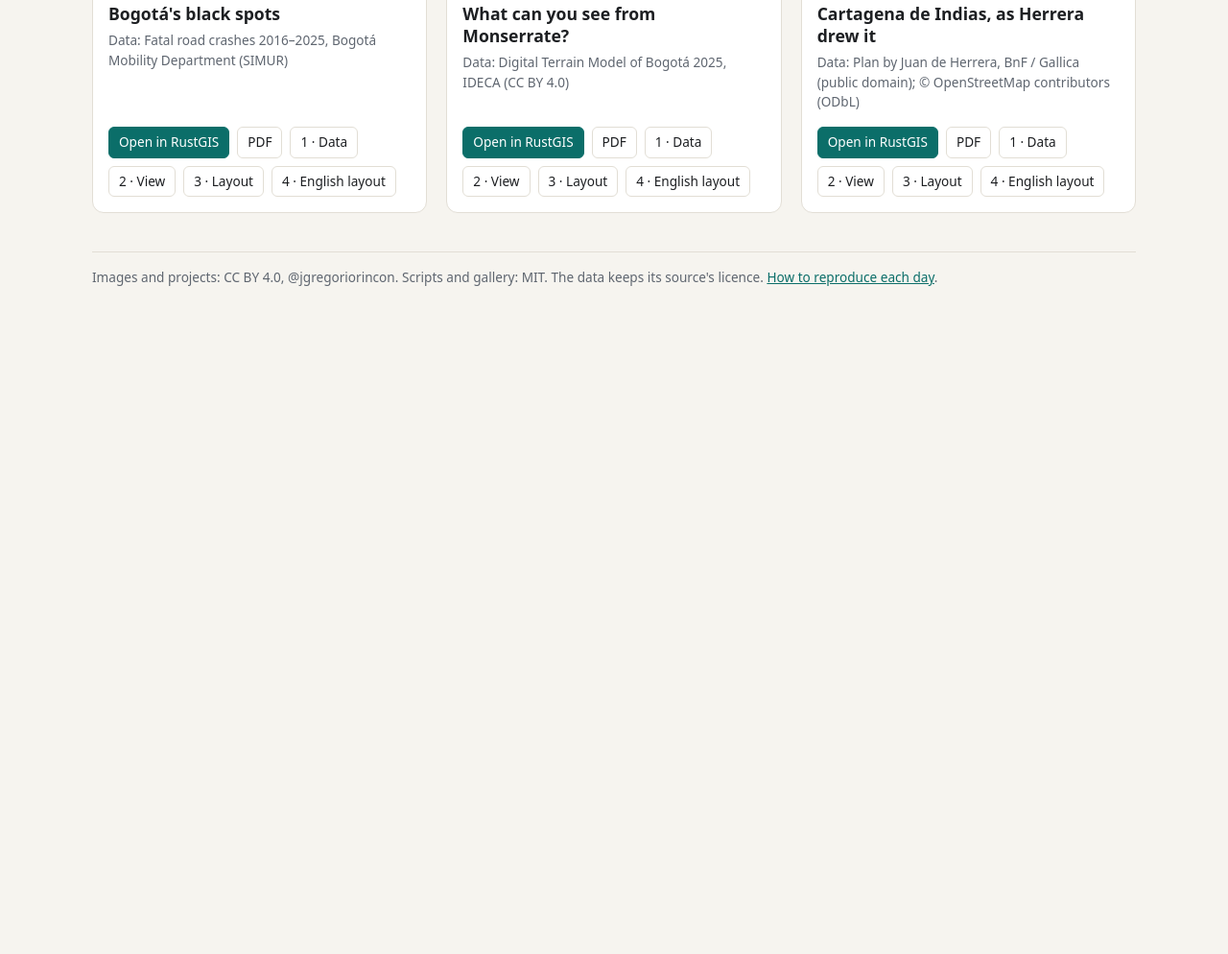
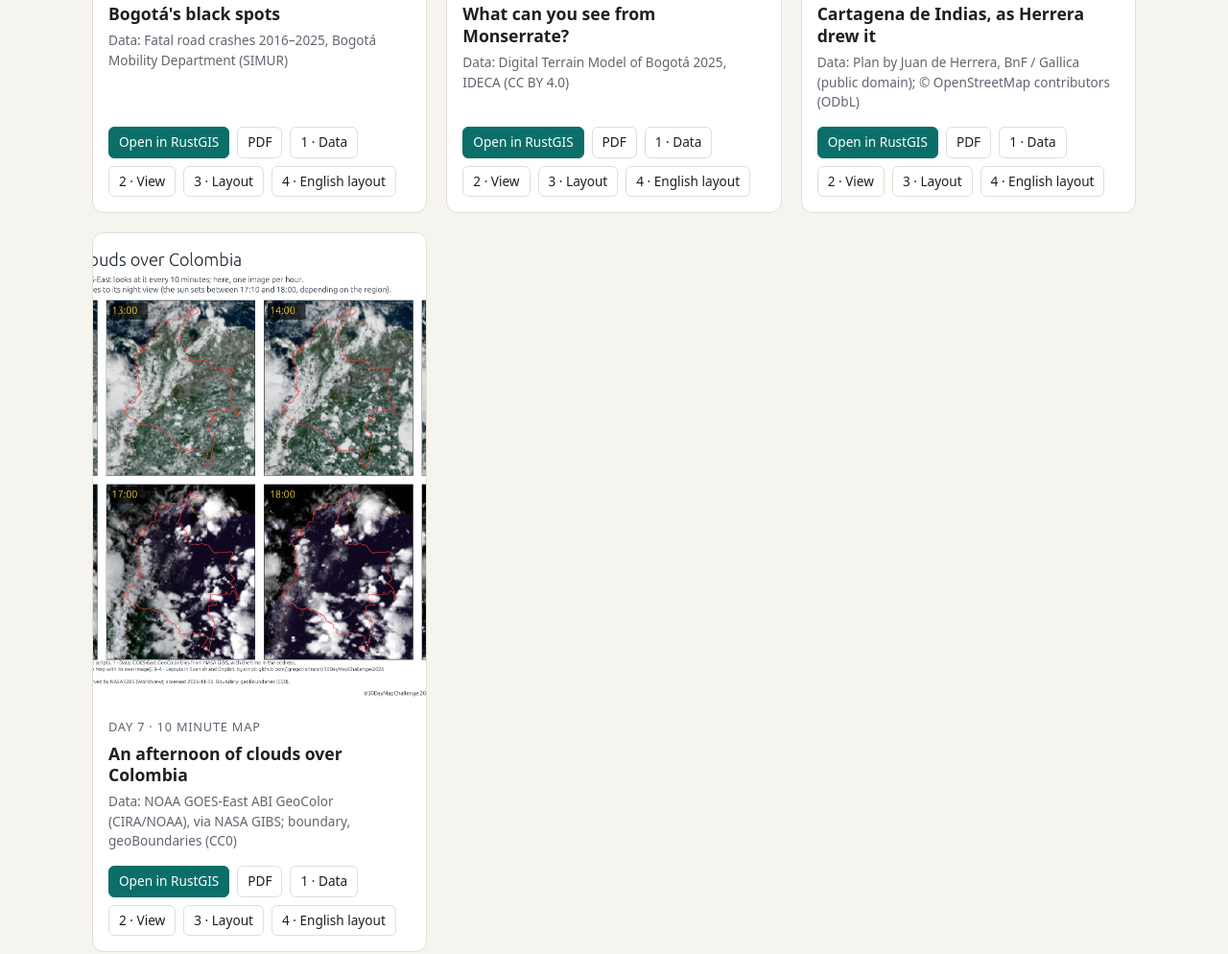
Before and after one commit to jgregoriorincon/30DayMapChallenge-2026, a plain HTML site: page index.html in a window 1280 px wide. Shown: the part 1467-2461 px from the top of the page at 96% size. Before the commit the page ends 1814 px from the top, so only its background shows below. Drawn offline with Linux system fonts and the light colour scheme.

Commit message:
feat(day-07): add afternoon of clouds over Colombia from GOES-East

```diff
--- a/index.html
+++ b/index.html
@@ -101,6 +101,9 @@
     { n: 6, theme: "Vintage",
       title: { es: "Cartagena de Indias, según Herrera", en: "Cartagena de Indias, as Herrera drew it" },
       data: { es: "Plano de Juan de Herrera, BnF / Gallica (dominio público); © colaboradores de OpenStreetMap (ODbL)", en: "Plan by Juan de Herrera, BnF / Gallica (public domain); © OpenStreetMap contributors (ODbL)" } },
+    { n: 7, theme: "10 minute map",
+      title: { es: "Una tarde de nubes sobre Colombia", en: "An afternoon of clouds over Colombia" },
+      data: { es: "NOAA GOES-East ABI GeoColor (CIRA/NOAA), vía NASA GIBS; límite, geoBoundaries (CC0)", en: "NOAA GOES-East ABI GeoColor (CIRA/NOAA), via NASA GIBS; boundary, geoBoundaries (CC0)" } },
   ];
 
   const BASE = "https://jgregoriorincon.github.io/30DayMapChallenge-2026/";
```
Also changed, not shown: results/day-07/day-07-en.webp (added), results/day-07/day-07-es.webp (added), scripts/day-07/01-data.txt (added), scripts/day-07/02-view.txt (added), scripts/day-07/03-layout.txt (added), scripts/day-07/04-english.txt (added), 5 other files.
